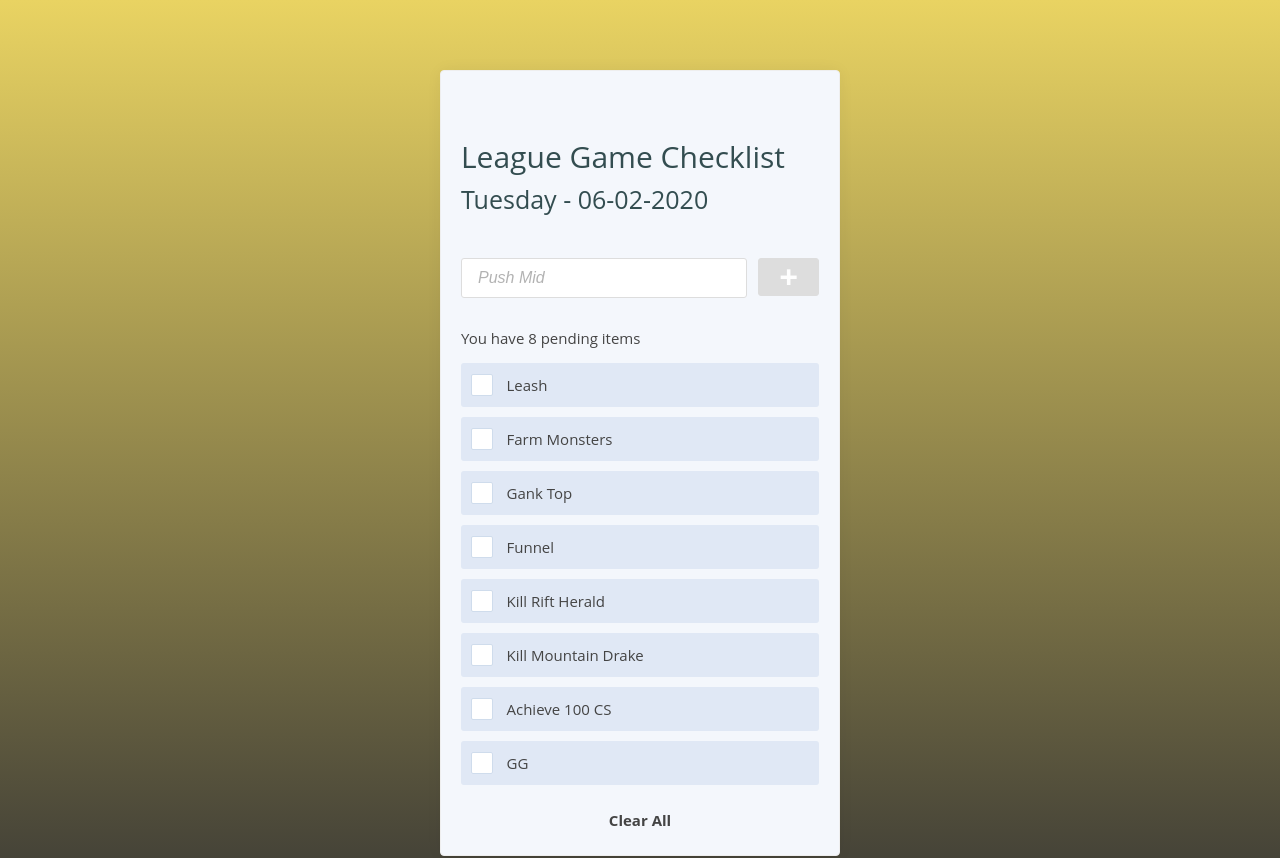
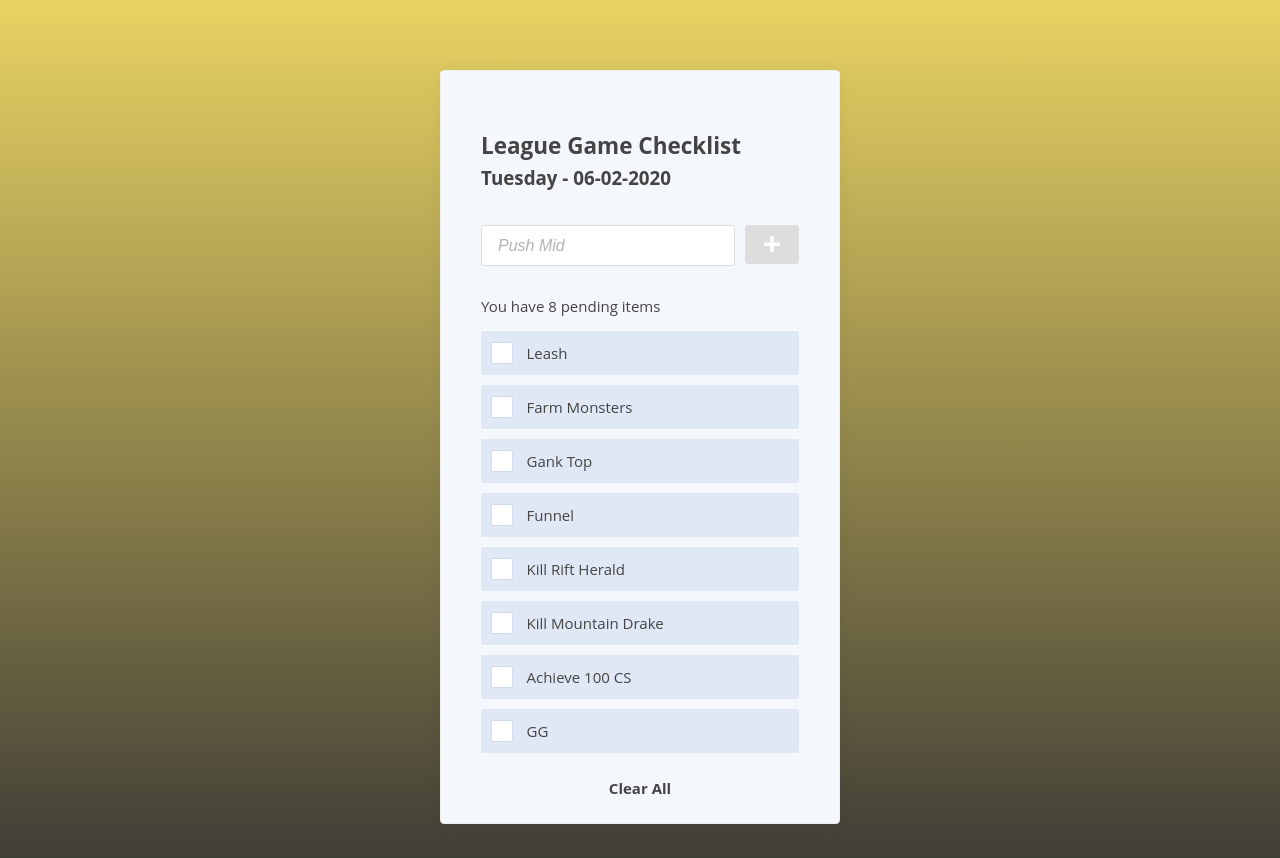
Before and after one commit to MarJaysonSanAgustin/vue-simple-todo, a Vue app: page / in a window 1280 px wide. Shown: the top 858 px of the page. Built offline with nearby package versions, Linux system fonts and the light colour scheme.

Commit message:
refactor: format css to scss

```diff
--- a/src/App.scss
+++ b/src/App.scss
@@ -1,304 +1,338 @@
-
-*{
+* {
   box-sizing: border-box;
 }
 
-  body{
-    font-size: 15px;
-    font-family: 'Open Sans', sans-serif;
-    color: #444;
-    background-color: #fefefe;
-    background-image: linear-gradient(#e9d362 0%, #333333 100%);
+body {
+  font-size        : 15px;
+  font-family      : 'Open Sans', sans-serif;
+  color            : #444;
+  background-color : #fefefe;
+  background-image : linear-gradient(#e9d362 0%, #333333 100%);
   background-repeat: no-repeat;
-    background-size: cover;
-    padding: 50px 20px;
-    margin: 0;
-    min-height: 100vh;
-    position: relative;
+  background-size  : cover;
+  padding          : 50px 20px;
+  margin           : 0;
+  min-height       : 100vh;
+  position         : relative;
 }
 
-  h1{
-    color: #fff;
-    text-align: center;
+h1 {
+  color        : #fff;
+  text-align   : center;
   margin-bottom: 40px;
 }
 
-  .todo-wrapper{
-    width: 400px;
-    max-width: 100%;
-    min-height: 500px;
-    margin: 20px auto 50px;
-    border: 1px solid #eee;
-    border-radius: 4px;
-    padding: 40px 20px;
-    -webkit-box-shadow: 0 0 15px 0 rgba(0,0,0,0.05);
-    box-shadow: 0 0 15px 0 rgba(0,0,0,0.05);
-    background-color: #f4f7fc;
-    overflow: hidden;
-    position: relative;
+.todo-wrapper {
+  width             : 400px;
+  max-width         : 100%;
+  min-height        : 500px;
+  margin            : 20px auto 50px;
+  border            : 1px solid #eee;
+  border-radius     : 4px;
+  padding           : 40px 40px;
+  -webkit-box-shadow: 0 0 15px 0 rgba(0, 0, 0, 0.05);
+  box-shadow        : 0 0 15px 0 rgba(0, 0, 0, 0.05);
+  background-color  : #f4f7fc;
+  overflow          : hidden;
+  position          : relative;
 }
 
-  .todo-title{
-    font-size: 2em;
-    color: #334d50;
-    font-weight: normal;
+form {
+  overflow: overlay;
+
+  label {
+    display   : block;
+    text-align: center;
+    font-size : 1.2em;
+  }
 }
 
-  form{
-    overflow: overlay;
+.btn {
+  line-height  : 2em;
+  border-radius: 3px;
+  border       : 0;
+  display      : inline-block;
+  margin       : 15px 0;
+  padding      : 0.2em 1em;
+  font-size    : 1em;
+  text-align   : center;
+  font-weight  : bold;
+  cursor       : pointer;
+  border-width : 1px;
+  border-style : solid;
 }
 
-  form label{
-    display: block;
-    text-align: center;
-    font-size: 1.2em;
+input {
+  line-height  : 2em;
+  border-radius: 3px;
+  border       : 0;
+  display      : inline-block;
+  margin       : 15px 0;
+  padding      : 0.2em 1em;
+  font-size    : 1em;
+
+  &:focus {
+    outline: none;
+    border : 1px solid #a3b1ff;
   }
 
-  .btn, input {
-    line-height: 2em;
-    border-radius: 3px;
-    border: 0;
-    display: inline-block;
-    margin: 15px 0;
-    padding: 0.2em 1em;
-    font-size: 1em;
+  &::placeholder {
+    color     : rgba(0, 0, 0, 0.3);
+    font-style: italic;
+  }
 }
 
 input[type='text'] {
-    border: 1px solid #ddd;
-    min-width: 80%;
+  border    : 1px solid #ddd;
+  min-width : 80%;
   transition: all ease-in 0.25s;
 }
 
-  input:focus{
-    outline: none;
-    border: 1px solid #a3b1ff;
+.btn-add {
+  background    : #ddd;
+  color         : #fefefe;
+  border-color  : #ddd;
+  min-width     : 17%;
+  pointer-events: none;
+  transition    : all ease-in 0.25s;
+  font-size     : 2.2em;
+  line-height   : 0.5em;
+  padding       : 0.3em 0.3em;
+  float         : right;
+
+  &:active {
+    transform: scale(0.95);
+  }
 }
 
-  input::placeholder{
-    color: rgba(0,0,0,0.3);
-    font-style: italic;
+.btn-add.active {
+  background    : #6664ff;
+  border-color  : #6664ff;
+  pointer-events: visible;
+
+  &:hover {
+    background  : #4442f6;
+    border-color: #4442f6;
+  }
 }
 
-  /* disable ios zoom on focus */
+.control-buttons {
+  position  : absolute;
+  bottom    : 20px;
+  left      : 50%;
+  transform : translateX(-50%);
+  width     : 100%;
+  text-align: center;
+}
+
+.btn-secondary {
+  display : inline-block;
+  position: relative;
+  border  : 0;
+  padding : 0;
+  margin  : 0 10px;
+
+  &:after {
+    position        : absolute;
+    content         : '';
+    width           : 0;
+    height          : 3px;
+    background-color: #f4586e;
+    bottom          : 0px;
+    left            : 0;
+    transition      : all ease-in 0.25s;
+  }
+
+  &:hover {
+    &:after {
+      width: 100%;
+    }
+  }
+}
+
+ul.todo-list {
+  padding      : 0;
+  margin-bottom: 30px;
+
+  li {
+    position       : relative;
+    list-style-type: none;
+    display        : block;
+    margin         : 10px 0;
+    background     : #e0e8f5;
+    border-radius  : 3px;
+    padding-left   : 38px;
+    padding-top    : 12px;
+    padding-bottom : 12px;
+    padding-right  : 49px;
+    overflow       : hidden;
+
+    .delete {
+      position        : absolute;
+      height          : 100%;
+      top             : 50%;
+      right           : 0;
+      transform       : translateY(-50%);
+      cursor          : pointer;
+      opacity         : 0;
+      width           : 0;
+      background-color: #f56468;
+      color           : #fff;
+      transition      : all ease-in 0.25s;
+
+      &:after {
+        position           : absolute;
+        content            : '';
+        width              : 16px;
+        height             : 16px;
+        top                : 50%;
+        left               : 50%;
+        background-image   : url(assets/trash.svg);
+        background-repeat  : no-repeat;
+        background-position: center;
+        background-size    : contain;
+        transform          : translate(-50%, -50%) scale(0.5);
+        transition         : all ease-in 0.25s;
+      }
+    }
+
+    &:hover {
+      .delete {
+        width  : 44px;
+        opacity: 1;
+
+        &:after {
+          transform: translate(-50%, -50%) scale(1);
+        }
+      }
+    }
+  }
+}
+
+ul.todo-list.archived {
+  li {
+    background: #fff;
+  }
+}
+
+.todo-text {
+  position: relative;
+  display : inline-block;
+  padding : 0 0.5em;
+}
+
+.todo-checkbox {
+  position: absolute;
+  opacity : 0;
+  display : none;
+
+  &:checked+label {
+    &:after {
+      position        : absolute;
+      content         : '';
+      top             : 30%;
+      left            : 50%;
+      height          : 3px;
+      width           : 6px;
+      border          : solid #fc6c48;
+      border-width    : 0 0 2px 2px;
+      transform-origin: center center;
+      transform       : rotate(-45deg) translate(-50%, -50%);
+      display         : block;
+    }
+  }
+
+  &:checked~.todo-text {
+    color          : #888;
+    text-decoration: line-through;
+  }
+}
+
+.todo-checkbox+label {
+  position        : absolute;
+  cursor          : pointer;
+  left            : 10px;
+  top             : 50%;
+  transform       : translateY(-50%);
+  width           : 22px;
+  height          : 22px;
+  border-radius   : 2px;
+  border          : 1px solid #cfdcec;
+  background-color: #fff;
+}
+
+.status.free {
+  font-weight: bold;
+  text-align : center;
+  margin     : 40px 0;
+
+  img {
+    display: block;
+    width  : 100px;
+    margin : 10px auto;
+  }
+}
+
+.todo-item-enter-active {
+  transition      : opacity ease 0.25s, transform ease-in-out 0.3s;
+  transform-origin: left center;
+}
+
+.todo-item-leave-active {
+  transition      : opacity ease 0.25s, transform ease-in-out 0.3s;
+  transform-origin: left center;
+}
+
+.todo-item-enter {
+  opacity  : 0;
+  transform: translateX(100%);
+}
+
+.todo-item-leave-to {
+  opacity  : 0;
+  transform: translateX(100%);
+}
+
+.slide-fade-enter-active {
+  transition: all 0.3s ease;
+}
+
+.slide-fade-leave-active {
+  transition: all 0.3s ease;
+}
+
+.slide-fade-enter {
+  transform: scale(1.1);
+  opacity  : 0;
+}
+
+.slide-fade-leave-to {
+  transform: scale(1.1);
+  opacity  : 0;
+}
+
 @media screen and (-webkit-min-device-pixel-ratio:0) {
-    select,
-    textarea,
-    input {
+  select {
+    font-size: 16px;
+
+    &:focus {
       font-size: 16px;
     }
   }
 
-  @media screen and (-webkit-min-device-pixel-ratio:0) {
-    select:focus,
-    textarea:focus,
-    input:focus {
+  textarea {
+    font-size: 16px;
+
+    &:focus {
       font-size: 16px;
     }
   }
 
-  .btn{
-    text-align: center;
-    font-weight: bold;
-    cursor: pointer;
-    border-width: 1px;
-    border-style: solid;
+  input {
+    font-size: 16px;
+
+    &:focus {
+      font-size: 16px;
     }
-
-  .btn-add {
-    background: #ddd;
-    color: #fefefe;
-    border-color: #ddd;
-    min-width: 17%;
-    pointer-events: none;
-    transition: all ease-in 0.25s;
-    font-size: 2.2em;
-    line-height: 0.5em;
-    padding: 0.3em 0.3em;
-    float: right;
   }
-
-  .btn-add.active{
-    background: #6664ff;
-    border-color: #6664ff;
-    pointer-events: visible;
 }
-
-  .btn-add.active:hover{
-    background: #4442f6;
-    border-color: #4442f6;
-  }
-
-  .btn-add:active{
-    transform: scale(0.95);
-  }
-
-  .control-buttons{
-    position: absolute;
-    bottom: 20px;
-    left: 50%;
-    transform: translateX(-50%);
-    width: 100%;
-    text-align: center;
-  }
-  .btn-secondary{
-    display: inline-block;
-    position: relative;
-    border: 0;
-    padding: 0;
-    margin: 0 10px;
-  }
-
-  .btn-secondary:after{
-    position: absolute;
-    content: '';
-    width: 0;
-    height: 3px;
-    background-color: #f4586e;
-    bottom: 0px;
-    left: 0;
-    transition: all ease-in 0.25s;
-  }
-
-  .btn-secondary:hover:after{
-    width: 100%;
-  }
-
-  ul.todo-list{
-    padding: 0;
-    margin-bottom: 30px;
-  }
-
-  ul.todo-list li{
-    position: relative;
-    list-style-type: none;
-    display: block;
-    margin: 10px 0;
-    background: #e0e8f5;
-    border-radius: 3px;
-    padding-left: 38px; /* custom checkbox width + 16 */
-    padding-top: 12px;
-    padding-bottom: 12px;
-    padding-right: 49px; /* delete button + 5 */
-    overflow: hidden;
-  }
-
-  ul.todo-list.archived li{
-    background: #fff;
-  }
-
-  .todo-text{
-    position: relative;
-    display: inline-block;
-    padding: 0 0.5em;
-  }
-
-  ul.todo-list li .delete{
-    position: absolute;
-    height: 100%;
-    top: 50%;
-    right: 0;
-    transform: translateY(-50%);
-    cursor: pointer;
-    opacity: 0;
-    width: 0;
-    background-color: #f56468;
-    color: #fff;
-    transition: all ease-in 0.25s;
-  }
-
-  ul.todo-list li .delete:after{
-    position: absolute;
-    content: '';
-    width: 16px;
-    height: 16px;
-    top: 50%;
-    left: 50%;
-    background-image: url(assets/trash.svg);
-    background-repeat: no-repeat;
-    background-position: center;
-    background-size: contain;
-    transform: translate(-50%, -50%) scale(0.5);
-    transition: all ease-in 0.25s;
-  }
-
-  ul.todo-list li:hover .delete{
-    width: 44px;
-    opacity: 1;
-  }
-
-  ul.todo-list li:hover .delete:after{
-    transform: translate(-50%, -50%) scale(1);
-  }
-
-  .todo-checkbox{
-    position: absolute;
-    opacity: 0;
-    display: none;
-  }
-
-  .todo-checkbox + label {
-    position: absolute;
-    cursor: pointer;
-    left: 10px;
-    top: 50%;
-    transform: translateY(-50%);
-    width: 22px;
-    height: 22px;
-    border-radius: 2px;
-    border: 1px solid #cfdcec;
-    background-color: #fff;
-  }
-
-  .todo-checkbox:checked + label:after{
-    position: absolute;
-    content: '';
-    top: 30%;
-    left: 50%;
-    height: 3px;
-    width: 6px;
-    border: solid #fc6c48;
-    border-width: 0 0 2px 2px;
-    transform-origin: center center;
-    transform: rotate(-45deg) translate(-50%, -50%);
-  }
-
-  .todo-checkbox:checked + label:after{
-    display: block;
-  }
-
-  .todo-checkbox:checked ~ .todo-text{
-    color: #888;
-    text-decoration: line-through
-  }
-
-  .status.free{
-    font-weight: bold;
-    text-align: center;
-    margin: 40px 0;
-  }
-  .status.free img{
-    display: block;
-    width: 50px;
-    margin: 10px auto;
-  }
-
-  .todo-item-enter-active, .todo-item-leave-active {
-    transition: opacity ease 0.25s, transform ease-in-out 0.3s;
-    transform-origin: left center;
-  }
-
-  /* .todo-item-leave-active below version 2.1.8 */
-  .todo-item-enter, .todo-item-leave-to {
-    opacity: 0;
-    transform: translateX(100%);
-  }
-
-  .slide-fade-enter-active, .slide-fade-leave-active {
-    transition: all 0.3s ease;
-  }
-  /* .slide-fade-leave-active below version 2.1.8 */
-  .slide-fade-enter, .slide-fade-leave-to {
-    transform: scale(1.1);
-    opacity: 0;
-  }
```
Lines whose indentation alone changed are shown as unchanged.
